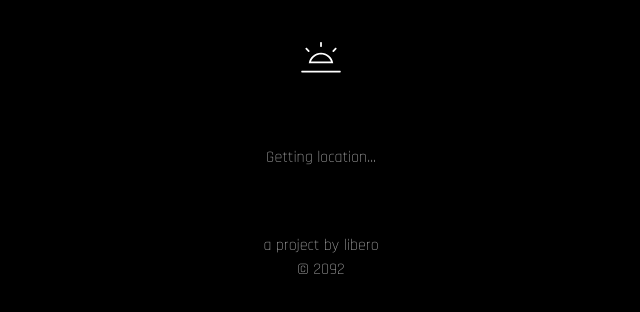
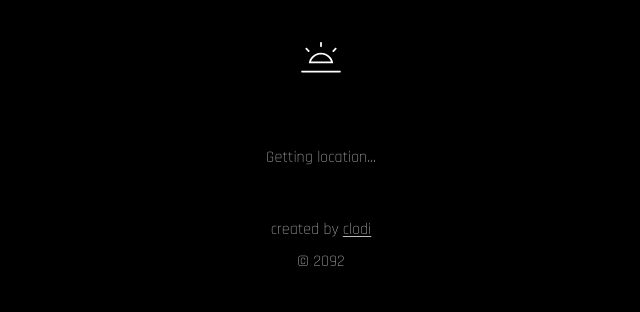
Before and after one commit to clodi-tech/lightime, a Next.js app: page / in a window 1280 px wide. Shown: the top 312 px of the page, without its empty margins (319-959 px from the left). Built offline with nearby package versions, Linux system fonts and the light colour scheme; no server answers.

Commit message:
analytics and footer

```diff
--- a/app/home/footer.tsx
+++ b/app/home/footer.tsx
@@ -1,8 +1,11 @@
 export default function Footer() {
     return (
-        <footer>
-            <div>a project by <a href="https://sonolibero.io" target="_blank">libero</a></div>
-            <div>© 2092</div>
+        <footer className='p-4 gap-2 flex flex-col justify-center items-center'>
+          <div className="gap-1 flex">
+            <p>created by</p>
+            <a className="underline underline-offset-2" href='https://clodi.tech' target='_blank' rel="noopener">clodi</a>
+          </div>
+          <div>© 2092</div>
         </footer>
     );
 }
--- a/app/layout.tsx
+++ b/app/layout.tsx
@@ -3,6 +3,8 @@ import { Rajdhani } from "next/font/google";
 import "./globals.css";
 import Header from "./home/header";
 import Footer from "./home/footer";
+
+import { Analytics } from "@vercel/analytics/react";
 
 const font = Rajdhani({
     subsets: ["latin"],
@@ -25,6 +27,7 @@ export default function RootLayout({
                 <Header />
                 {children}
                 <Footer />
+                <Analytics />
             </body>
         </html>
     );
--- a/package.json
+++ b/package.json
@@ -9,6 +9,7 @@
     "lint": "next lint"
   },
   "dependencies": {
+    "@vercel/analytics": "^1.2.2",
     "next": "14.1.3",
     "react": "^18",
     "react-dom": "^18",
```
Also changed, not shown: 1 other file (tests, documents, lock files or other folders).
